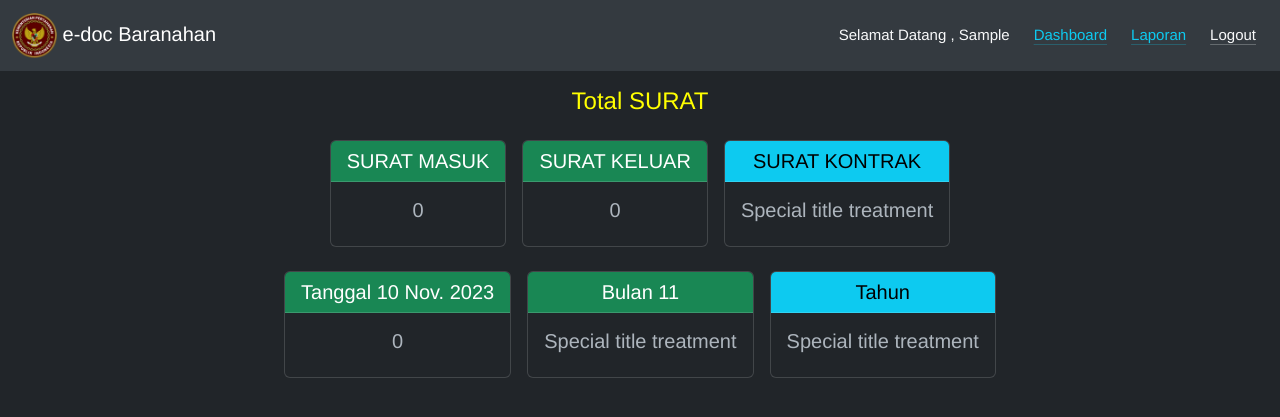
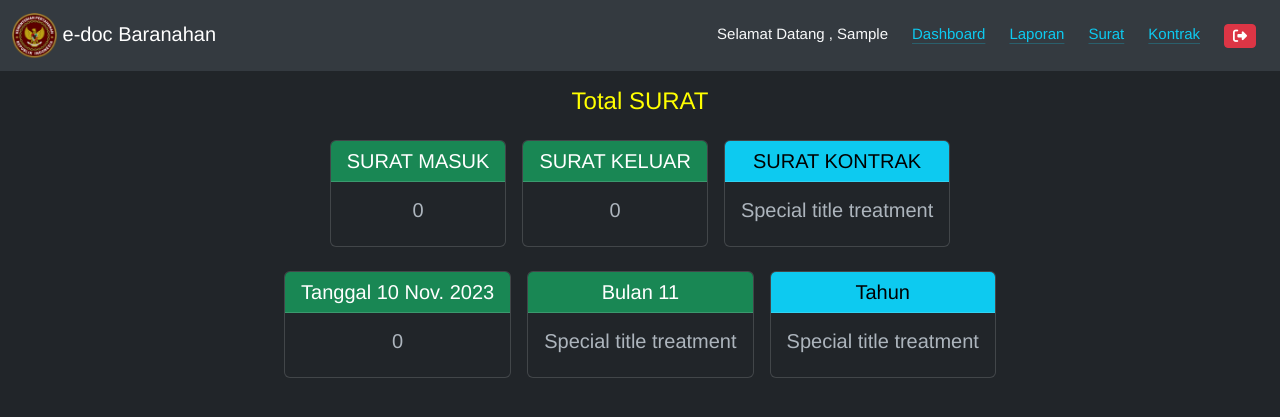
Before and after one commit to nice9uy/edoc, a Django app: page /edoc/dashboard/ in a window 1280 px wide. Shown: the top 417 px of the page. Run offline with Django 4.2, Linux system fonts and the light colour scheme; the visitor is signed in with stand-in values (Sample User, id 1); data that the repository does not hold is empty; some libraries are stand-ins or nearby versions.

Commit message:
on progress fix bug

```diff
--- a/templates/pages/dashboard.html
+++ b/templates/pages/dashboard.html
@@ -6,7 +6,7 @@
 
 {% include 'partials/header.html' %}
 
-<h4 class="text-center mt-3" style="color: yellow; "  >Total SURAT</h4>
+<h4 class="text-center mt-3" style="color: yellow; ">Total SURAT</h4>
 
 
     <div class="d-flex gap-3 text-center justify-content-center mt-4 ">
--- a/templates/partials/header.html
+++ b/templates/partials/header.html
@@ -14,19 +14,25 @@
             <span>Selamat Datang , {{ user|capfirst }}</span>
 
             {% if user.is_active and user.is_superuser %}
+
             <li class="nav-item">
               <a class="link-info link-offset-2 link-underline-opacity-25 link-underline-opacity-100-hover" aria-current="page" href="{% url 'dashboard' %}">Dashboard</a>
             </li>
-
 
               <li class="nav-item">
                 <a class="link-info link-offset-2 link-underline-opacity-25 link-underline-opacity-100-hover" href="{% url 'laporan_harian' %}">Laporan</a>
               </li>
 
-
+              <li class="nav-item">
+                <a class="link-info link-offset-2 link-underline-opacity-25 link-underline-opacity-100-hover" href="{% url 'home' %}">Surat</a>
+              </li>
 
               <li class="nav-item">
-                <a class="link-light link-offset-2 link-underline-opacity-25 link-underline-opacity-100-hover" href="{% url 'logout' %}">Logout</a>
+                <a class="link-info link-offset-2 link-underline-opacity-25 link-underline-opacity-100-hover" href="{% url 'laporan_harian' %}">Kontrak</a>
+              </li>
+
+              <li class="nav-item">
+                <a type="button" class="btn btn-danger btn-sm fa fa-sign-out" data-bs-toggle="tooltip" data-bs-placement="bottom" data-bs-title="Logout" href="{% url 'logout' %}"></a>
               </li>
 
             {% else %}
@@ -42,8 +48,9 @@
               </li>
 
               <li class="nav-item">
-                <a class="link-light link-offset-2 link-underline-opacity-25 link-underline-opacity-100-hover" href="{% url 'logout' %}">Logout</a>
+                <a type="button" class="btn btn-danger btn-sm fa fa-sign-out" data-bs-toggle="tooltip" data-bs-placement="bottom" data-bs-title="Logout" href="{% url 'logout' %}"></a>
               </li>
+
             {% endif %}
           </ul>
         </div>
```
Also changed, not shown: edoc_app/views.py (+10 -0 lines), templates/partials/header_surat.html (+17 -0 lines), templates/auth/modal_logout.html (deleted).
